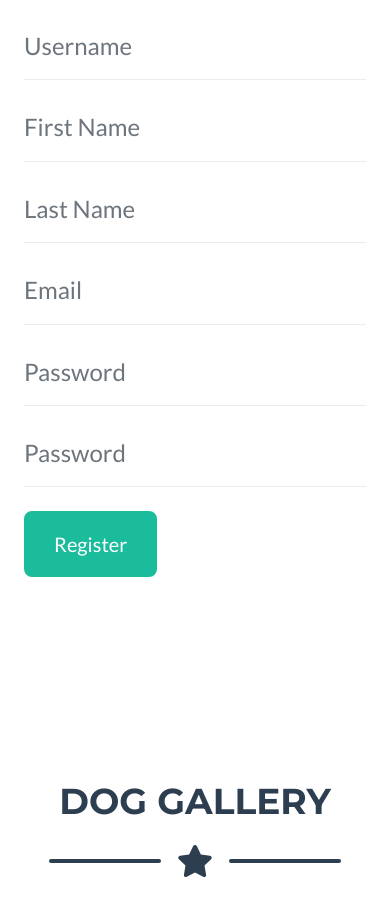
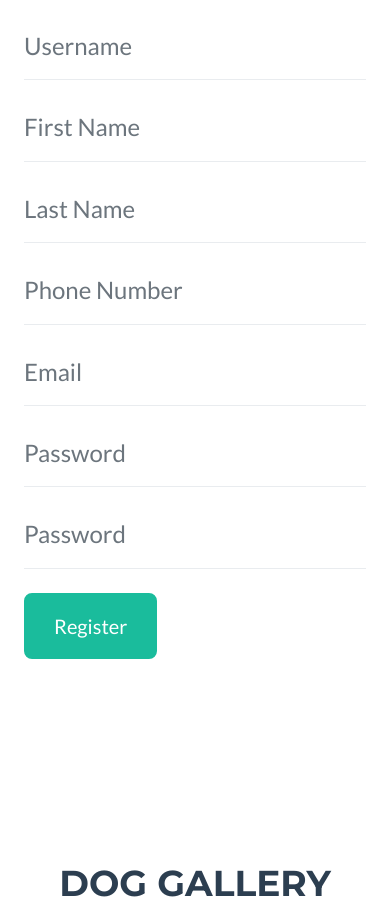
Before and after one commit to cruzzoe/doggy_book, a Flask app: page /register in a window 390 px wide. Shown: the part 261-1165 px from the top of the page. Run offline with Flask 2, Linux system fonts and the light colour scheme; some libraries are stand-ins or nearby versions.

Commit message:
Add in phone for registration

```diff
--- a/app/forms.py
+++ b/app/forms.py
@@ -1,5 +1,5 @@
 from flask_wtf import FlaskForm
-from wtforms import StringField, PasswordField, BooleanField, SubmitField, SelectField, TextAreaField, DateField
+from wtforms import StringField, PasswordField, BooleanField, SubmitField, SelectField, TextAreaField, DateField, IntegerField
 from wtforms.validators import ValidationError, DataRequired, Email, EqualTo, Length
 from app.models import User, Dog
 import datetime
@@ -14,6 +14,7 @@ class RegistrationForm(FlaskForm):
     username = StringField('Username', validators=[DataRequired()])
     first_name = StringField('First Name', validators=[DataRequired()])
     last_name = StringField('Last Name', validators=[DataRequired()])
+    phone = IntegerField('Phone Number', validators=[DataRequired()])
     email = StringField('Email', validators=[DataRequired(), Email()])
     password = PasswordField('Password', validators=[DataRequired()])
     password2 = PasswordField(
--- a/app/models.py
+++ b/app/models.py
@@ -17,6 +17,7 @@ class User(UserMixin, db.Model):
     username = db.Column(db.String(64), index=True, unique=True)
     first_name = db.Column(db.String(64), index=True)
     last_name = db.Column(db.String(64), index=True)
+    phone = db.Column(db.Integer)
     email = db.Column(db.String(120), index=True, unique=True)
     password_hash = db.Column(db.String(128))
     dogs = db.relationship('Dog', backref='owner', lazy='dynamic')
--- a/app/routes.py
+++ b/app/routes.py
@@ -47,6 +47,7 @@ def register():
     form = RegistrationForm()
     if form.validate_on_submit():
         user = User(username=form.username.data.lower(), email=form.email.data,
+                    phone=form.phone.data,
                     first_name=form.first_name.data, last_name=form.last_name.data)
         user.set_password(form.password.data)
         db.session.add(user)
--- a/app/templates/register.html
+++ b/app/templates/register.html
@@ -50,6 +50,17 @@
                         </div>
                     </div>
 
+                    {{ form.hidden_tag() }}
+                    <div class="control-group">
+                        <div class="form-group floating-label-form-group controls mb-0 pb-2">
+                            <label>{{ form.phone.label }}</label>
+                            {{ form.phone(size=32, class_="form-control", placeholder="Phone Number") }}
+                            {% for error in form.phone.errors %}
+                            <span style="color: red;">[{{ error }}]</span>
+                            {% endfor %}
+                        </div>
+                    </div>
+
                     <div class="control-group">
                         <div class="form-group floating-label-form-group controls mb-0 pb-2">
                             <label>{{ form.email.label }}</label>
```
